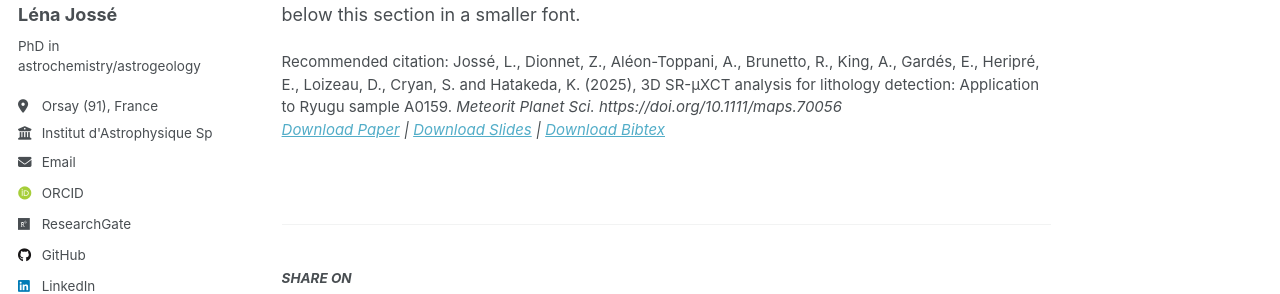
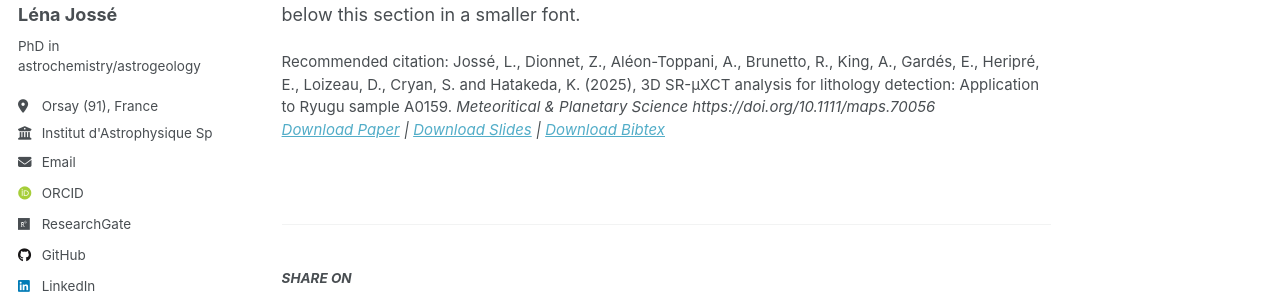
Before and after one commit to LenaJosse/LenaJosse.github.io, a Jekyll site: the page built from _publications/20250915-paper1-LH_meth.md, in a window 1280 px wide and 1156 px high. Shown: the part 331-625 px from the top of the window. Built offline with Jekyll 4.4.1, drawn with Linux system fonts in a browser that asks for light colours; some web fonts are replaced; a script that is not in the unit is left out.

Commit message:
Update 20250915-paper1-LH_meth.md

```diff
--- a/_publications/20250915-paper1-LH_meth.md
+++ b/_publications/20250915-paper1-LH_meth.md
@@ -11,7 +11,7 @@ paperurl: 'https://academicpages.github.io/files/20250915-paper1-LH_meth.pdf'
 bibtexurl: 'https://academicpages.github.io/files/20250915-paper1-LH_meth.bib'
 journalurl: 'https://onlinelibrary.wiley.com/doi/10.1111/maps.70056'
 
-citation: 'Jossé, L., Dionnet, Z., Aléon-Toppani, A., Brunetto, R., King, A., Gardés, E., Heripré, E., Loizeau, D., Cryan, S. and Hatakeda, K. (2025), 3D SR-μXCT analysis for lithology detection: Application to Ryugu sample A0159. <i>Meteorit Planet Sci.<i> https://doi.org/10.1111/maps.70056'
+citation: 'Jossé, L., Dionnet, Z., Aléon-Toppani, A., Brunetto, R., King, A., Gardés, E., Heripré, E., Loizeau, D., Cryan, S. and Hatakeda, K. (2025), 3D SR-μXCT analysis for lithology detection: Application to Ryugu sample A0159. <i>Meteoritical & Planetary Science<i> https://doi.org/10.1111/maps.70056'
 
 
 ---
```
